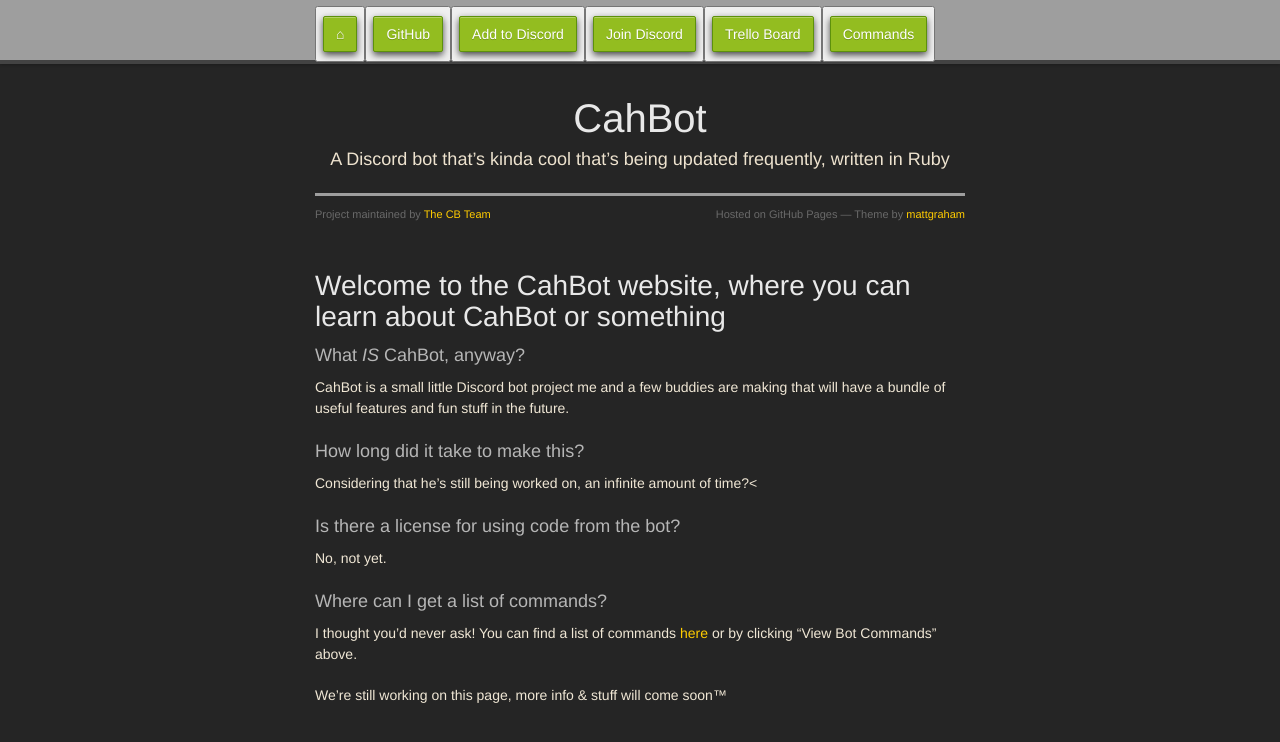
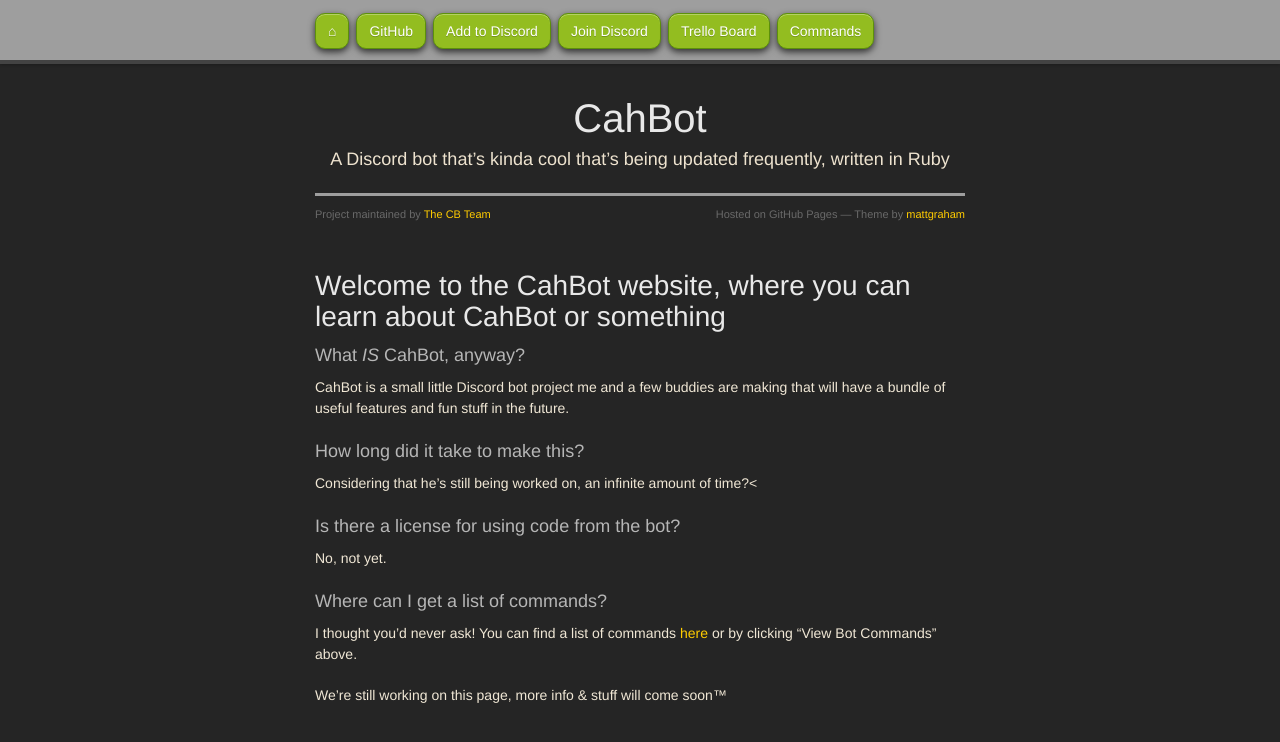
Before and after one commit to CahBots/cahbot, a Jekyll site: the page built from index.md, in a window 1280 px wide. Shown: the top 742 px of the page. Built offline with Jekyll 4.4.1, drawn with Linux system fonts in a browser that asks for light colours; nearby versions of some CDN libraries; some web fonts are replaced.

Commit message:
add r o u n d buttons

```diff
--- a/_layouts/main.html
+++ b/_layouts/main.html
@@ -31,12 +31,12 @@
   <body>
       <div id="header">
         <nav>
-          <button class="fork"><a href="{{ site.url }}">⌂</a></button>
-          <button class="fork"><a href="https://github.com/2003cah/cahbot">GitHub</a></button>
-          <button class="fork"><a href="http://invite.cahbot.pro">Add to Discord</a></button>
-          <button class="fork"><a href="http://discord.cahbot.pro">Join Discord</a></button>
-          <button class="fork"><a href="https://goo.gl/QNJa3E">Trello Board</a></button>
-          <button class="fork"><a href="commands">Commands</a></button>
+          <li class="fork"><a href="{{ site.url }}">⌂</a></li>
+          <li class="fork"><a href="https://github.com/2003cah/cahbot">GitHub</a></li>
+          <li class="fork"><a href="http://invite.cahbot.pro">Add to Discord</a></li>
+          <li class="fork"><a href="http://discord.cahbot.pro">Join Discord</a></li>
+          <li class="fork"><a href="https://goo.gl/QNJa3E">Trello Board</a></li>
+          <li class="fork"><a href="commands">Commands</a></li>
         </nav>
       </div><!-- end header -->
 
--- a/main.css
+++ b/main.css
@@ -113,60 +113,17 @@ fieldset { border: 1px solid #c0c0c0; margin: 0 2px; padding: 0.35em 0.625em 0.7
 /* 1. Corrects color not being inherited in IE6/7/8/9 2. Corrects text not wrapping in FF3  3. Corrects alignment displayed oddly in IE6/7 */
 legend { border: 0; /* 1 */ padding: 0; white-space: normal; /* 2 */ *margin-left: -7px; /* 3 */ }
 
-#header nav li.fork {
-float:left;
-margin-left:0;
-}
+/* 1. Corrects font size not being inherited in all browsers 2. Addresses margins set differently in IE6/7, FF3+, S5, Chrome 3. Improves appearance and consistency in all browsers */
+button, input, select, textarea { font-size: 100%; /* 1 */ margin: 0; /* 2 */ vertical-align: baseline; /* 3 */ *vertical-align: middle; /* 3 */ }
 
-#header nav li {
-font-family:OpenSansLight, "Helvetica Neue", Helvetica, Arial, sans-serif;
-font-weight:400;
-list-style:none;
-display:inline;
-color:#FFF;
-line-height:50px;
-text-shadow:0 1px 0 rgba(0,0,0,0.2);
-font-size:14px;
-}
+/* Addresses FF3/4 setting line-height on 'input' using !important in the UA stylesheet */
+button, input { line-height: normal; /* 1 */ }
 
-#header nav li a {
-color:#FFF;
-border:1px solid #5d910b;
-background:linear_gradient(#93bd20,#659e10);
-border-radius:10px;
-box-shadow:inset 0 1px 0 rgba(255,255,255,0.3),0px 3px 7px rgba(0,0,0,0.7);
-background-color:#93bd20;
-margin-top:6px;
-margin-right:10px;
-line-height:14px;
-font-size:14px;
-display:inline-block;
-text-align:center;
-padding:10px 12px;
-}
+/* 1. Improves usability and consistency of cursor style between image-type 'input' and others 2. Corrects inability to style clickable 'input' types in iOS 3. Removes inner spacing in IE7 without affecting normal text inputs Known issue: inner spacing remains in IE6 */
+button, input[type="button"], input[type="reset"], input[type="submit"] { cursor: pointer; /* 1 */ -webkit-appearance: button; /* 2 */ *overflow: visible; /* 3 */ }
 
-#header nav li a:hover {
-background:linear_gradient(#749619,#527f0e);
-background-color:#659e10;
-border:1px solid #527f0e;
-box-shadow:inset 0 1px 1px rgba(0,0,0,0.2),0px 1px 0 transparent;
-}
-
-#header nav li.fork {
-float:left;
-margin-left:0;
-}
-
-#header nav li.downloads {
-float:right;
-margin-left:6px;
-}
-
-#header nav li.title {
-float:right;
-margin-right:10px;
-font-size:11px;
-}
+/* Re-set default cursor for disabled elements */
+button[disabled], input[disabled] { cursor: default; }
 
 /* 1. Addresses box sizing set to content-box in IE8/9 2. Removes excess padding in IE8/9 3. Removes excess padding in IE7 Known issue: excess padding remains in IE6 */
 input[type="checkbox"], input[type="radio"] { box-sizing: border-box; /* 1 */ padding: 0; /* 2 */ *height: 13px; /* 3 */ *width: 13px; /* 3 */ }
@@ -297,12 +254,60 @@ dt { color: #F0E7D5; font-family: 'OpenSansSemibold', "Helvetica Neue", Helvetic
 
 #header { z-index: 100; left: 0; top: 0px; height: 60px; width: 100%; position: fixed; background: url(../images/nav-bg.gif) #353535; border-bottom: 4px solid #434343; box-shadow: 0px 1px 3px rgba(0, 0, 0, 0.25); }
 #header nav { max-width: 650px; margin: 0 auto; padding: 0 10px; background: blue; margin: 6px auto; }
-#header nav button { font-family: 'OpenSansLight', "Helvetica Neue", Helvetica, Arial, sans-serif; font-weight: normal; list-style: none; display: inline; color: white; line-height: 50px; text-shadow: 0px 1px 0px rgba(0, 0, 0, 0.2); font-size: 14px; }
-#header nav button a { color: white; border: 1px solid #5d910b; background: linear_gradient(#93bd20, #659e10); border-radius: 2px; box-shadow: inset 0px 1px 0px rgba(255, 255, 255, 0.3), 0px 3px 7px rgba(0, 0, 0, 0.7); background-color: #93bd20; padding: 10px 12px; margin-top: 6px; line-height: 14px; font-size: 14px; display: inline-block; text-align: center; }
-#header nav button a:hover { background: linear_gradient(#749619, #527f0e); background-color: #659e10; border: 1px solid #527f0e; box-shadow: inset 0px 1px 1px rgba(0, 0, 0, 0.2), 0px 1px 0px transparent; }
-#header nav button.fork { float: left; margin-left: 0px; }
-#header nav button.downloads { float: right; margin-left: 6px; }
-#header nav button.title { float: right; margin-right: 10px; font-size: 11px; }
+#header nav li.fork {
+float:left;
+margin-left:0;
+}
+
+#header nav li {
+font-family:OpenSansLight, "Helvetica Neue", Helvetica, Arial, sans-serif;
+font-weight:400;
+list-style:none;
+display:inline;
+color:#FFF;
+line-height:50px;
+text-shadow:0 1px 0 rgba(0,0,0,0.2);
+font-size:14px;
+}
+
+#header nav li a {
+color:#FFF;
+border:1px solid #5d910b;
+background:linear_gradient(#93bd20,#659e10);
+border-radius:10px;
+box-shadow:inset 0 1px 0 rgba(255,255,255,0.3),0px 3px 7px rgba(0,0,0,0.7);
+background-color:#93bd20;
+margin-top:6px;
+margin-right:7px;
+line-height:14px;
+font-size:14px;
+display:inline-block;
+text-align:center;
+padding:10px 12px;
+}
+
+#header nav li a:hover {
+background:linear_gradient(#749619,#527f0e);
+background-color:#659e10;
+border:1px solid #527f0e;
+box-shadow:inset 0 1px 1px rgba(0,0,0,0.2),0px 1px 0 transparent;
+}
+
+#header nav li.fork {
+float:left;
+margin-left:0;
+}
+
+#header nav li.downloads {
+float:right;
+margin-left:6px;
+}
+
+#header nav li.title {
+float:right;
+margin-right:10px;
+font-size:11px;
+}
 
 section { max-width: 650px; padding: 30px 0px 50px 0px; margin: 20px 0; margin-top: 70px; }
 section #title { border: 0; outline: none; margin: 0 0 50px 0; padding: 0 0 5px 0; }
```
